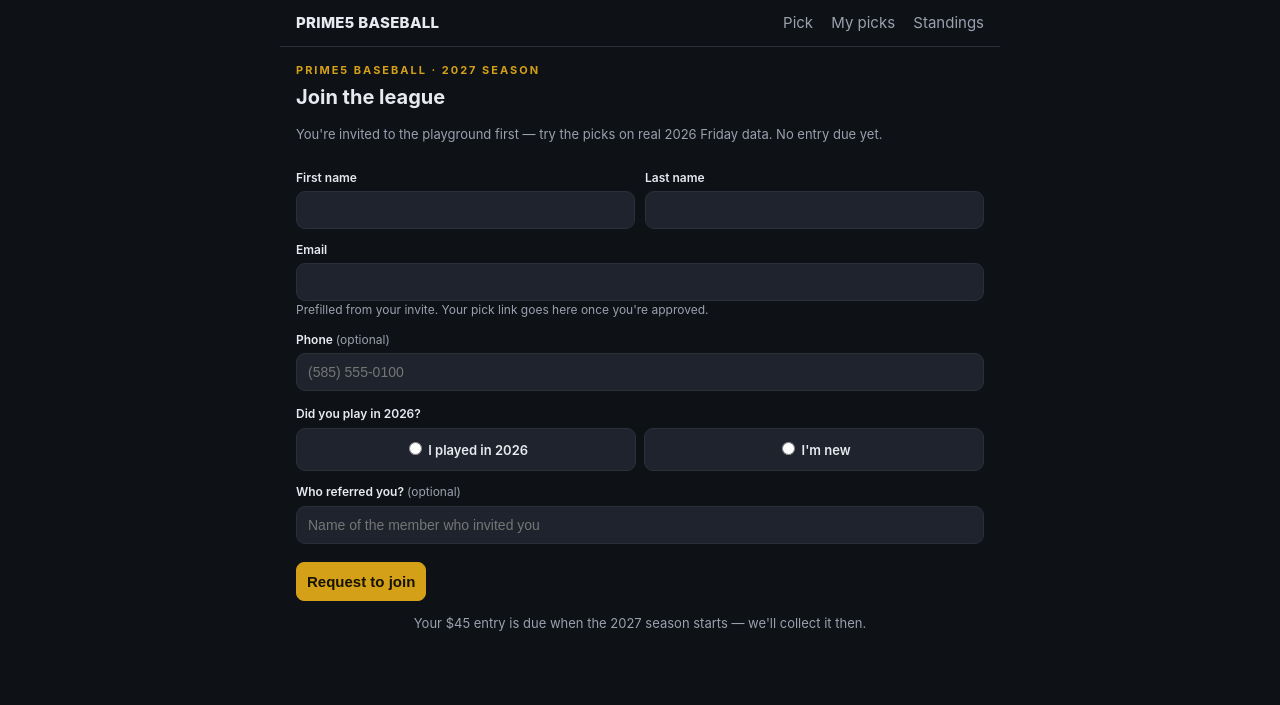
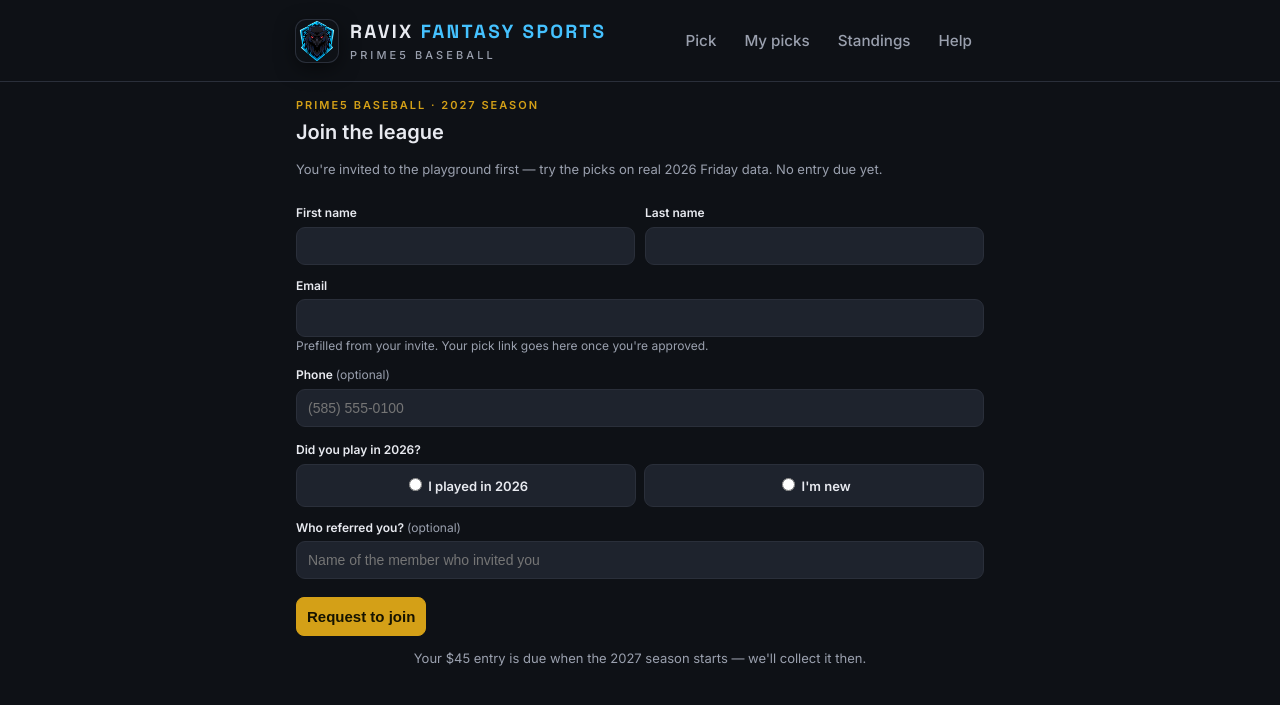
Before and after one commit to ajcassanodev/prime5-baseball, a FastAPI app: page /register in a window 1280 px wide. Shown: the top 705 px of the page. Run offline with FastAPI, Linux system fonts and the light colour scheme.

Commit message:
Shared Ravix header: logo + wordmark, pill nav, brand fonts, favicon

```diff
--- a/app/static/style.css
+++ b/app/static/style.css
@@ -8,25 +8,37 @@
   --border: #2a2f3a;
   --accent: #d4a017;
   --accent-text: #161300;
+  --cyan: #45c2ff;
   --green: #22a06b;
   --gray: #9aa0a6;
 }
 * { box-sizing: border-box; }
 body {
   margin: 0; background: var(--bg); color: var(--text);
-  font-family: -apple-system, "Segoe UI", Roboto, Helvetica, Arial, sans-serif;
+  font-family: 'Inter', -apple-system, "Segoe UI", Roboto, Helvetica, Arial, sans-serif;
   font-size: 15px; line-height: 1.45;
 }
 a { color: var(--accent); }
 .wrap { max-width: 720px; margin: 0 auto; padding: 16px; }
-header.top {
-  display: flex; justify-content: space-between; align-items: baseline;
-  padding: 12px 16px; border-bottom: 1px solid var(--border);
-  max-width: 720px; margin: 0 auto;
+/* Header — same as the football site: Ravix logo + wordmark, pill nav. */
+header { padding: 18px 0; border-bottom: 1px solid var(--border); }
+header .wrap { display: flex; align-items: center; gap: 18px; flex-wrap: wrap; padding-top: 0; padding-bottom: 0; }
+.brand { display: flex; align-items: center; gap: 12px; text-decoration: none; color: var(--text); }
+.brand img { width: 42px; height: 42px; border-radius: 10px; object-fit: contain;
+  box-shadow: 0 0 0 1px var(--border), 0 6px 20px rgba(0,0,0,.5); }
+.brand span { font-family: 'Space Grotesk', sans-serif; font-weight: 700; letter-spacing: .12em; font-size: 19px; }
+.brand span em { font-style: normal; color: var(--cyan); }
+.brand-text { display: flex; flex-direction: column; gap: 2px; }
+.brand-text small { font-family: 'Inter', sans-serif; font-weight: 500; font-size: 11px; letter-spacing: .28em; color: var(--muted); text-transform: uppercase; }
+nav { margin-left: auto; display: flex; gap: 4px; flex-wrap: wrap; }
+nav a { color: var(--muted); text-decoration: none; font-weight: 500; font-size: .95rem;
+  padding: .45rem .75rem; border-radius: 8px; }
+nav a:hover { color: var(--text); background: rgba(255,255,255,.05); }
+@media (max-width: 640px) {
+  .brand span { font-size: 16px; }
+  nav { margin-left: 0; width: 100%; }
+  nav a { padding: .75rem .6rem; font-size: .92rem; min-height: 44px; display: inline-flex; align-items: center; }
 }
-header.top .brand { font-weight: 800; letter-spacing: 0.02em; }
-header.top nav a { margin-left: 14px; color: var(--muted); text-decoration: none; }
-header.top nav a:hover { color: var(--text); }
 h1 { font-size: 20px; margin: 4px 0 2px; }
 h2 { font-size: 15px; margin: 18px 0 6px; }
 .sub { color: var(--muted); font-size: 13px; }
--- a/app/templates/base.html
+++ b/app/templates/base.html
@@ -4,16 +4,26 @@
   <meta charset="utf-8">
   <meta name="viewport" content="width=device-width, initial-scale=1">
   <title>{% block title %}Prime5 Baseball{% endblock %}</title>
+  <link rel="icon" href="/static/logo.png">
+  <link rel="preconnect" href="https://fonts.googleapis.com">
+  <link rel="preconnect" href="https://fonts.gstatic.com" crossorigin>
+  <link href="https://fonts.googleapis.com/css2?family=Space+Grotesk:wght@500;600;700&family=Inter:wght@400;500;600&display=swap" rel="stylesheet">
   <link rel="stylesheet" href="/static/style.css">
 </head>
 <body>
-  <header class="top">
-    <span class="brand">PRIME5 BASEBALL</span>
-    <nav>
-      <a href="/picks">Pick</a>
-      <a href="/dashboard">My picks</a>
-      <a href="/standings">Standings</a>
-    </nav>
+  <header>
+    <div class="wrap">
+      <a class="brand" href="/">
+        <img src="/static/logo.png" alt="Ravix logo">
+        <span class="brand-text"><span>RAVIX <em>FANTASY SPORTS</em></span><small>Prime5 Baseball</small></span>
+      </a>
+      <nav>
+        <a href="/picks">Pick</a>
+        <a href="/dashboard">My picks</a>
+        <a href="/standings">Standings</a>
+        <a href="mailto:help@ravixfs.com">Help</a>
+      </nav>
+    </div>
   </header>
   <div class="wrap">
     {% block content %}{% endblock %}
```
Also changed, not shown: tests/test_header.py (added, +23 -0 lines), app/static/logo.png (added).
